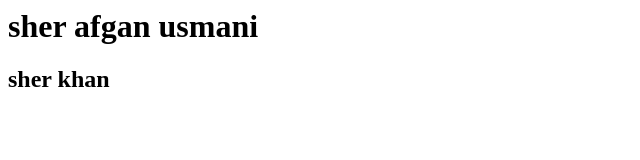
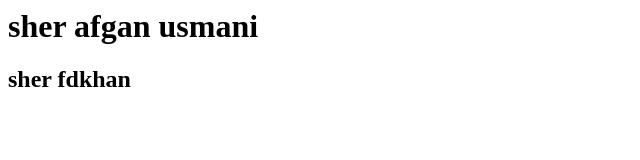
Before and after one commit to sherafganusmani/sherafgan, a plain HTML site: page index.html in a window 1280 px wide. Shown: the full height of the page, 0-640 px from the left. Drawn offline with Linux system fonts and the light colour scheme.

Commit message:
Update index.html

```diff
--- a/index.html
+++ b/index.html
@@ -1,2 +1,2 @@
 <h1>sher afgan usmani</h1>
-<h2>sher khan</h2>
+<h2>sher fdkhan</h2>
```
